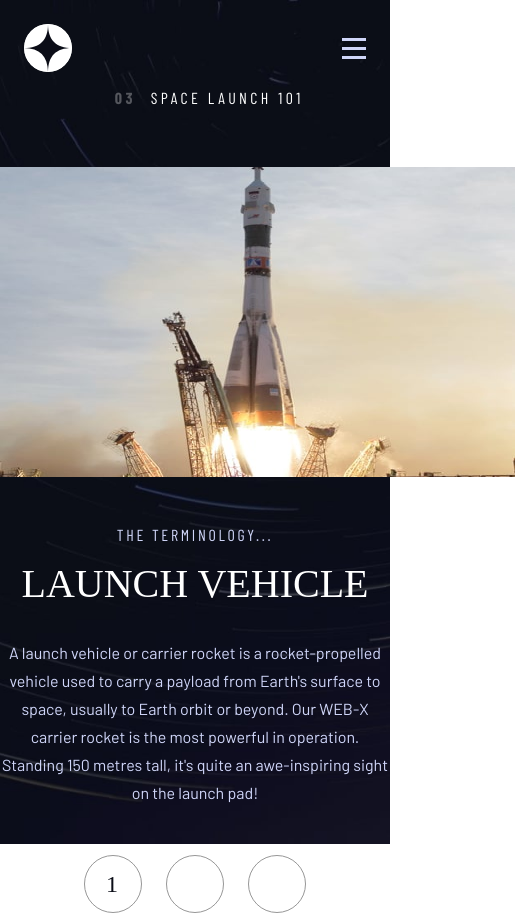
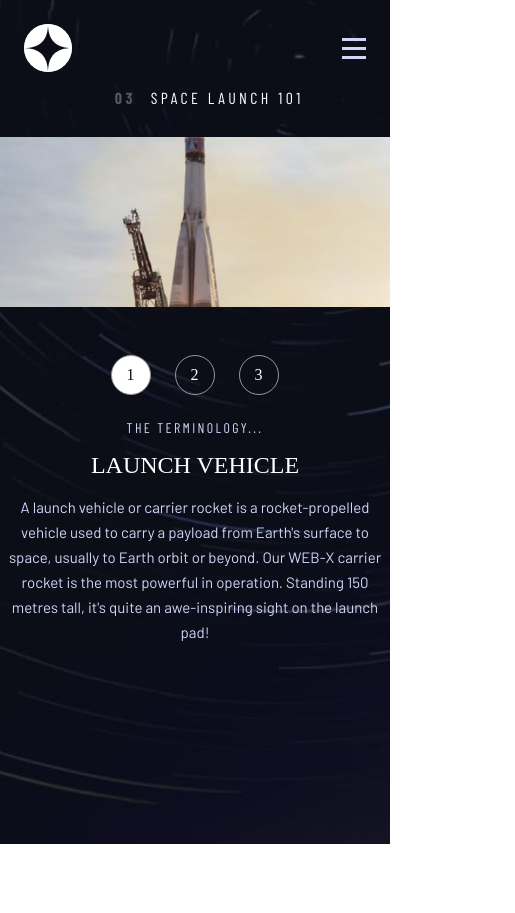
Before and after one commit to DavidXploidz/Space-Tourism-Landing, a React (Vite) app: page /technology in a window 390 px wide. Shown: the whole page, 515 px wide, since content can reach past the window. After the commit the page ends 844 px from the top, so only its background shows below. Built offline with nearby package versions, Linux system fonts and the light colour scheme; a web font is replaced by a local one.

Commit message:
tech en mobile terminado

```diff
--- a/src/styles/Tech.css
+++ b/src/styles/Tech.css
@@ -65,9 +65,10 @@
     max-width: 444px;
 }
 .tech__image{
-    min-height: 527px;
-    min-width: 515px;
+    height: 527px;
+    width: 515px;
     justify-self: flex-end;
+    object-fit: cover;
 }
 @media (width <= 1092px) {
     .tech{
@@ -80,9 +81,8 @@
     }
     .tech__image{
         margin-top: 60px;
-        max-height: 310px;
-        min-height: 310px;
-        object-position: center;
+        height: 310px;
+        width: 100%;
     }
     .tech__content{
         text-align: center;
@@ -108,3 +108,47 @@
         font-size: 24px;
     }
 }
+@media (width <= 668px) {
+   .tech{
+        background-image: url(/images/technology/background-technology-mobile.jpg);
+    }
+    .tech__grid{
+        display: grid;
+        grid-template-areas:
+            'image image image'
+            'steps steps steps'
+            'info info info'
+        ;
+    }
+    .tech__image{
+        margin-top: 30px;
+        max-height: 170px;
+        grid-area: image;
+    }
+    .tech__steps{
+        grid-area: steps;
+        justify-self: center;
+    }
+    .tech__step{
+        height: 40px;
+        width: 40px;
+        font-size: 16px;
+        letter-spacing: 1px;
+    }
+    .tech__content{
+        margin-top: 1.5rem;
+        grid-area: info;
+    }
+    .tech__terminology{
+        font-size: 14px;
+        letter-spacing: 2.36px;
+    }
+    .tech__name{
+        font-size: 24px;
+        margin-bottom: 1rem;
+    }
+    .tech__description{
+        font-size: 15px;
+        line-height: 25px;
+    }
+}
```
